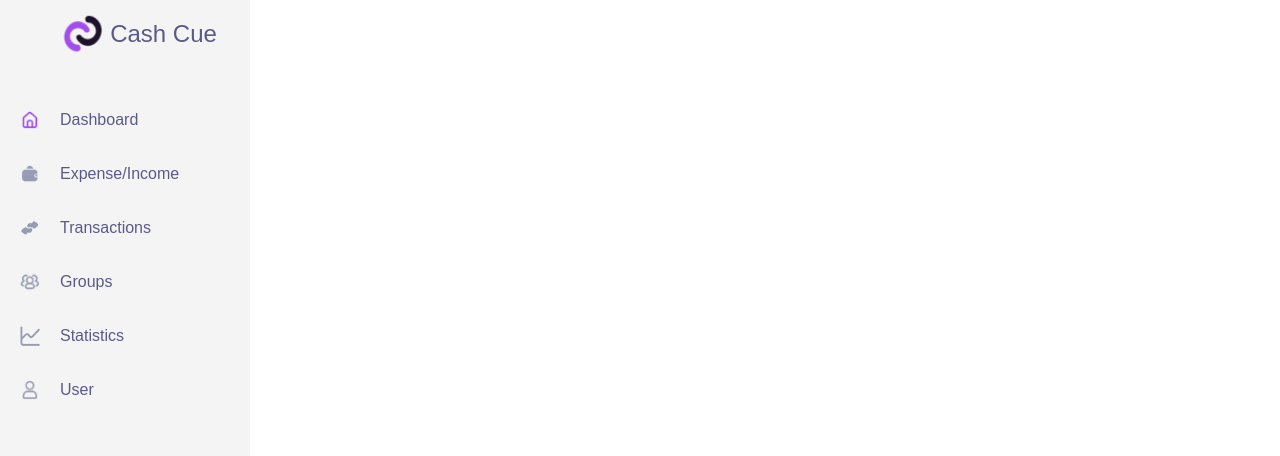
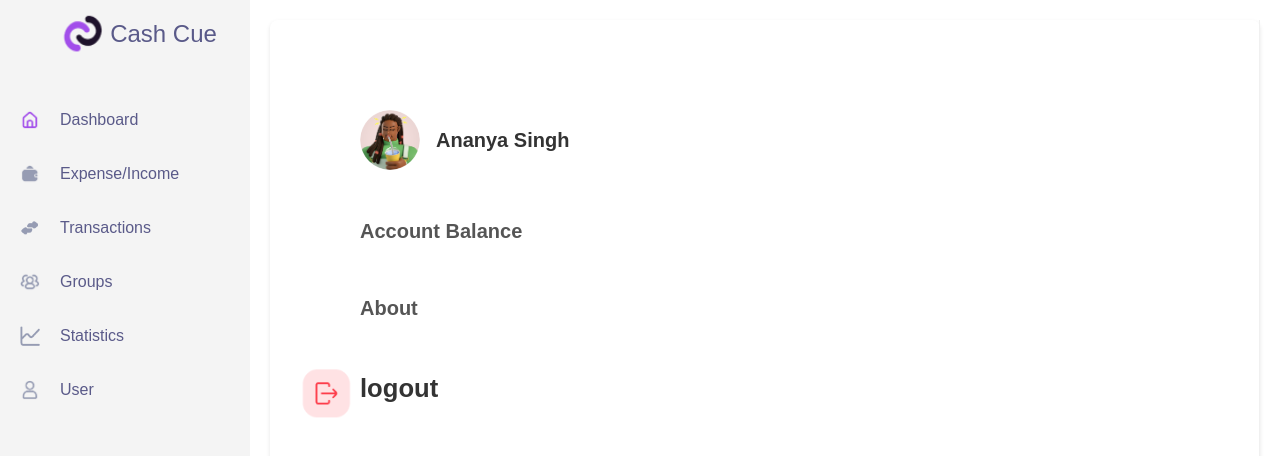
Before and after one commit to heyitsshubh/Expense-tracker, a React (Vite) app in the folder Expence app/: page /dashboard/user in a window 1280 px wide. Shown: the top 456 px of the page. Built offline with nearby package versions, Linux system fonts and the light colour scheme.

Commit message:
make user.jsx and showing recent transactions in dashboard.jsx

```diff
--- a/Expence app/src/Components/App.jsx
+++ b/Expence app/src/Components/App.jsx
@@ -13,6 +13,7 @@ import Dashboard from "./Dashboard";
 import ExpenseIncome from "../income/ExpenseIncome";
 import Transactions from "./Transactions";
 import { TransactionsProvider } from "./TransactionContext"; // Context for real-time updates
+import UserProfile from "./UserProfile";
 
 function App() {
   return (
@@ -30,6 +31,7 @@ function App() {
             <Route index element={<Dashboard />} /> {/* Default dashboard route */}
             <Route path="income" element={<ExpenseIncome />} />
             <Route path="transactions" element={<Transactions />} />
+            <Route path="user" element={<UserProfile />} />
           </Route>
         </Routes>
       </Router>
--- a/Expence app/src/Components/UserProfile.jsx
+++ b/Expence app/src/Components/UserProfile.jsx
@@ -0,0 +1,74 @@
+import React, { useState } from 'react';
+import '../Styles/User.css'
+import avtar from '../assets/avatar.png';
+import logout from '../assets/logout.png';// Import the image
+
+const UserProfile = () => {
+  const [isAccountBalanceExpanded, setIsAccountBalanceExpanded] = useState(false);
+  const [accountBalance, setAccountBalance] = useState(0);
+  const [addBalanceAmount, setAddBalanceAmount] = useState(0);
+
+  const toggleAccountBalance = () => {
+    setIsAccountBalanceExpanded(!isAccountBalanceExpanded);
+  };
+
+  const handleAddBalance = () => {
+    setAccountBalance(accountBalance + addBalanceAmount);
+    setAddBalanceAmount(0);
+  };
+
+  return (
+    <div className="user-profile-container">
+      <div className="user-profile-left">
+        <div className="user-profile-header">
+          <div className="user-profile-photo">
+            <img src={avtar} alt="" />
+          </div>
+          <div className="user-profile-info">
+            <h2 className="user-profile-username">Ananya Singh</h2>
+          </div>
+        </div>
+        <div className="user-profile-sections">
+          <div
+            className={`user-profile-section account-balance ${
+              isAccountBalanceExpanded ? 'expanded' : ''
+            }`}
+            onClick={toggleAccountBalance}
+          >
+            <h3 className="user-profile-section-title">Account Balance</h3>
+          </div>
+          <div className="user-profile-section">
+            <h3 className="user-profile-section-title">About</h3>
+            {/* Render about section */}
+          </div>
+          <div className="user-profile-section">
+            <h3 > logout</h3>
+            <img src={logout} alt="" />
+            {/* Render notifications */}
+          </div>
+        </div>
+      </div>
+      {isAccountBalanceExpanded && (
+        <div className="user-profile-right">
+          <h2 className="account-balance-title">Account Balance</h2>
+          <div className="account-balance-content">
+            <p>$: {accountBalance.toFixed(2)}</p>
+            <div className="add-balance">
+              <input
+                type="number"
+                value={addBalanceAmount}
+                onChange={(e) => setAddBalanceAmount(parseFloat(e.target.value))}
+                placeholder="Enter amount"
+              />
+              <button className="add-balance-button" onClick={handleAddBalance}>
+                Add
+              </button>
+            </div>
+          </div>
+        </div>
+      )}
+    </div>
+  );
+};
+
+export default UserProfile;
--- /dev/null
+++ b/Expence app/src/Components/Usetransaction.jsx
@@ -0,0 +1,39 @@
+import { useState, useEffect } from "react";
+import axios from "axios";
+
+export const useTransactions = () => {
+  const [transactions, setTransactions] = useState([]);
+
+  const fetchTransactions = async () => {
+    try {
+      const token = sessionStorage.getItem("authToken");
+      if (!token) {
+        console.error("No token found. Please log in.");
+        return;
+      }
+
+      const response = await axios.get(
+        "https://cash-cue-web.onrender.com/transaction/list",
+        {
+          headers: {
+            Authorization: `Bearer ${token}`,
+          },
+        }
+      );
+
+      if (response.data.status === "SUCCESS") {
+        setTransactions(response.data.transactions);
+      } else {
+        console.error("Failed to fetch transactions:", response.data.message);
+      }
+    } catch (error) {
+      console.error("Error fetching transactions:", error.response || error.message);
+    }
+  };
+
+  useEffect(() => {
+    fetchTransactions();
+  }, []);
+
+  return { transactions };
+};
--- a/Expence app/src/Styles/Dashboard.css
+++ b/Expence app/src/Styles/Dashboard.css
@@ -81,3 +81,48 @@
     flex: 1;
     box-shadow: 0 2px 4px rgba(0, 0, 0, 0.1);
   }
+
+  .recent-transactions {
+    margin-top: 20px;
+    padding: 15px;
+    background-color: #f9f9f9;
+    border-radius: 10px;
+    box-shadow: 0 2px 4px rgba(0, 0, 0, 0.1);
+  }
+
+  .recent-transactions h3 {
+    margin-bottom: 10px;
+    font-size: 18px;
+    color: #333;
+  }
+
+  .recent-transactions ul {
+    list-style: none;
+    padding: 0;
+  }
+
+  .recent-transactions li {
+    display: flex;
+    justify-content: space-between;
+    padding: 10px 0;
+    border-bottom: 1px solid #eee;
+  }
+
+  .recent-transactions li:last-child {
+    border-bottom: none;
+  }
+
+  .recent-transactions span {
+    font-size: 14px;
+    color: #555;
+  }
+
+  .transaction-amount.income {
+    color: #28a745; /* Green for income */
+    font-weight: bold;
+  }
+
+  .transaction-amount.expense {
+    color: #dc3545; /* Red for expense */
+    font-weight: bold;
+  }
--- a/Expence app/src/Styles/Transactions.css
+++ b/Expence app/src/Styles/Transactions.css
@@ -131,12 +131,12 @@ h3 {
 }
 
 /* Empty State */
-p {
+ /* p {
   font-size: 1.2rem;
   color: #888;
   text-align: center;
   margin-top: 40px;
-}
+} */
 
 /* Responsive Design for Mobile */
 @media (max-width: 768px) {
--- /dev/null
+++ b/Expence app/src/Styles/User.css
@@ -0,0 +1,159 @@
+.user-profile-container {
+    display: flex;
+    background-color:white;
+    border-radius: 8px;
+    box-shadow: 0 2px 4px rgba(0, 0, 0, 0.1);
+    height: 100vh;
+    scroll-behavior: inherit;
+
+  }
+
+  .user-profile-left {
+    flex: 1;
+    padding: 90px;
+    border-right: 1px solid #f0f0f0;;
+  }
+
+  .user-profile-header {
+    display: flex;
+    align-items: center;
+    margin-bottom: 20px;
+  }
+
+  .user-profile-photo {
+    width: 60px;
+    height: 60px;
+    border-radius: 50%;
+    overflow: hidden;
+    margin-right: 16px;
+  }
+
+  .user-profile-photo img {
+    width: 100%;
+    height: 100%;
+    object-fit: cover;
+  }
+
+  .user-profile-info h2 {
+    font-size: 20px;
+    font-weight: 600;
+    color: #333;
+  }
+
+  .user-profile-sections {
+    display: flex;
+    flex-direction: column;
+    gap: 16px;
+
+  }
+
+  .user-profile-section {
+    border-radius: 8px;
+    padding: 0px;
+    cursor: pointer;
+    transition: background-color 0.3s;
+    background-color: white;
+  }
+
+  .user-profile-section h3{
+    text-align: left;
+  }
+  .user-profile-section.account-balance.expanded {
+    background-color: white;
+  }
+
+  .user-profile-section-title {
+    font-size: 20px;
+    font-weight: 600;
+    color: #555;
+    margin-bottom: 8px;
+
+  }
+
+  .user-profile-section img{
+    transform: translate(-120%,-70%);
+    height: 48px;
+    width: 48px;
+  }
+
+  .user-profile-actions {
+    display: flex;
+    justify-content: flex-end;
+    gap: 12px;
+    margin-top: 20px;
+  }
+
+  .user-profile-logout-button,
+  .user-profile-add-balance-button {
+    background-color: rgba(182, 76, 242, 1);
+    color: #fff;
+    border: none;
+    padding: 8px 16px;
+    border-radius: 4px;
+    font-size: 14px;
+    cursor: pointer;
+    transition: background-color 0.3s;
+  }
+
+  .user-profile-logout-button:hover,
+  .user-profile-add-balance-button:hover {
+    background-color: rgba(182, 76, 242, 1);
+  }
+
+  .user-profile-right {
+    flex: 1;
+    background-color: white;
+    padding: 20px;
+    border-left: 2px solid #f0f0f0;
+    box-shadow: 2px 2px 4px white;
+  }
+
+  .account-balance-title {
+    font-size: 18px;
+    font-weight: 600;
+    color: #333;
+    margin-bottom: 16px;
+    padding: 50px;
+    text-align: center;
+  }
+
+  .account-balance-content {
+    margin-top: 16px;
+  }
+
+
+.account-balance-content p{
+    height: 85px;
+}
+
+  .add-balance {
+    display: flex;
+    align-items: center;
+    gap: 12px;
+    margin-top: 12px;
+  }
+
+  .add-balance input {
+    flex: 1;
+    padding: 8px 12px;
+    border: 1px solid #ccc;
+    border-radius: 4px;
+    font-size: 14px;
+    margin: 65px;
+    transform: translateX(20%);
+  }
+
+  .add-balance-button {
+    background-color: rgba(182, 76, 242, 1);
+    color: #fff;
+    border: none;
+    padding: 8px 16px;
+    border-radius: 4px;
+    font-size: 14px;
+    cursor: pointer;
+    transition: background-color 0.3s;
+  }
+
+  .add-balance-button:hover {
+    background-color: rgba(182, 76, 242, 1);
+  }
```
Also changed, not shown: Expence app/src/Components/Dashboard.jsx (+33 -47 lines), Expence app/src/assets/logout.png (added).
